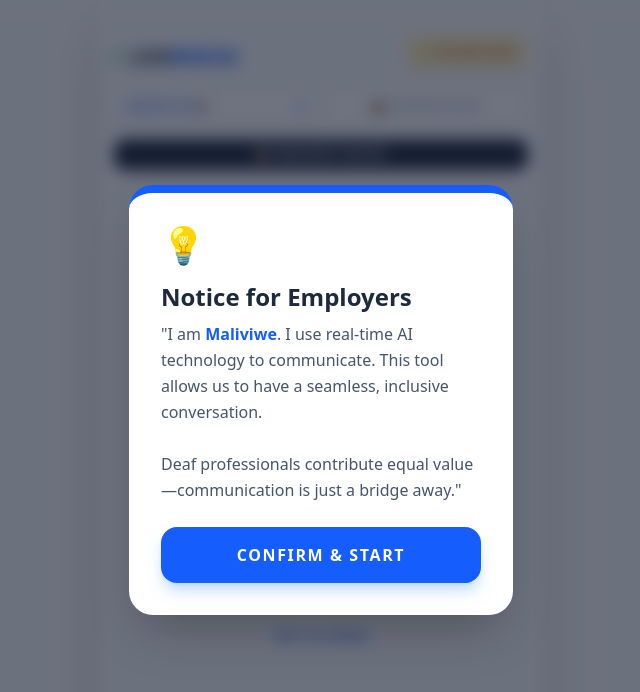
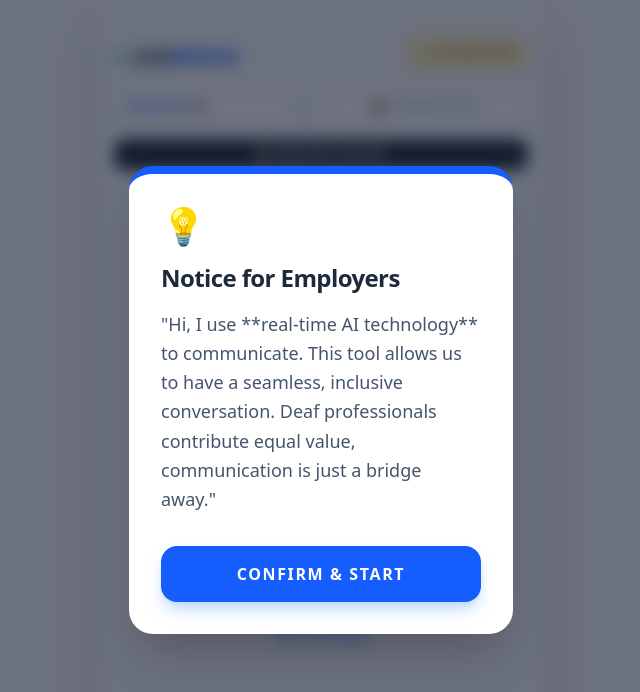
Before and after one commit to Franky-Boii/LiveBridge, a Next.js app: page / in a window 1280 px wide. Both pictures are taken after a click on the button "💡 FOR EMPLOYERS". Shown: the top 692 px of the page, without its empty margins (319-959 px from the left). Built offline with nearby package versions, Linux system fonts and the light colour scheme.

Commit message:
feat: finalize Advocacy Mode for workplace inclusion and global voice fallbacks

```diff
--- a/components/AdvocacyModal.js
+++ b/components/AdvocacyModal.js
@@ -1,18 +1,19 @@
-export default function AdvocacyModal({ isOpen, onClose, userName }) {
+export default function AdvocacyModal({ isOpen, onClose }) {
   if (!isOpen) return null;
+
   return (
     <div className="fixed inset-0 bg-slate-900/60 backdrop-blur-sm flex items-center justify-center z-[100] p-6">
       <div className="bg-white rounded-3xl p-8 max-w-sm w-full shadow-2xl border-t-8 border-blue-600">
         <div className="text-4xl mb-4">💡</div>
-        <h2 className="text-2xl font-black text-slate-800 mb-2">Notice for Employers</h2>
-        <p className="text-slate-600 leading-relaxed mb-6 font-medium">
-          "I am <span className="text-blue-600 font-bold">{userName}</span>. I use real-time AI technology to communicate. This tool allows us to have a seamless, inclusive conversation.
-          <br/><br/>
-          Deaf professionals contribute equal value—communication is just a bridge away."
+        <h2 className="text-2xl font-black text-slate-800 mb-4 text-left tracking-tight">
+          Notice for Employers
+        </h2>
+        <p className="text-slate-600 text-lg leading-relaxed mb-8 font-medium">
+          "Hi, I use **real-time AI technology** to communicate. This tool allows us to have a seamless, inclusive conversation. Deaf professionals contribute equal value, communication is just a bridge away."
         </p>
         <button
           onClick={onClose}
-          className="w-full bg-blue-600 text-white py-4 rounded-2xl font-black uppercase tracking-widest hover:bg-blue-700 transition-colors shadow-lg shadow-blue-200"
+          className="w-full bg-blue-600 text-white py-4 rounded-2xl font-black uppercase tracking-widest hover:bg-blue-700 transition-all shadow-lg shadow-blue-200 active:scale-95"
         >
           Confirm & Start
         </button>
```
